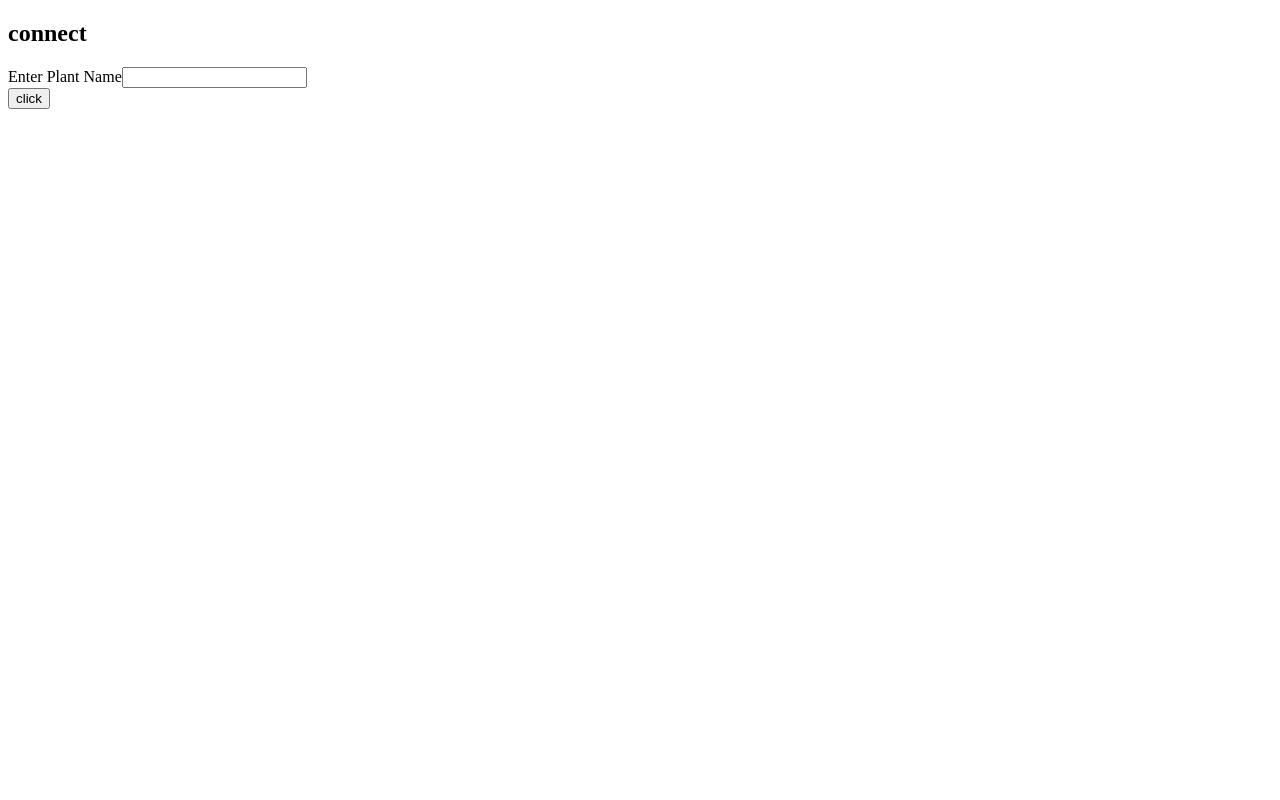
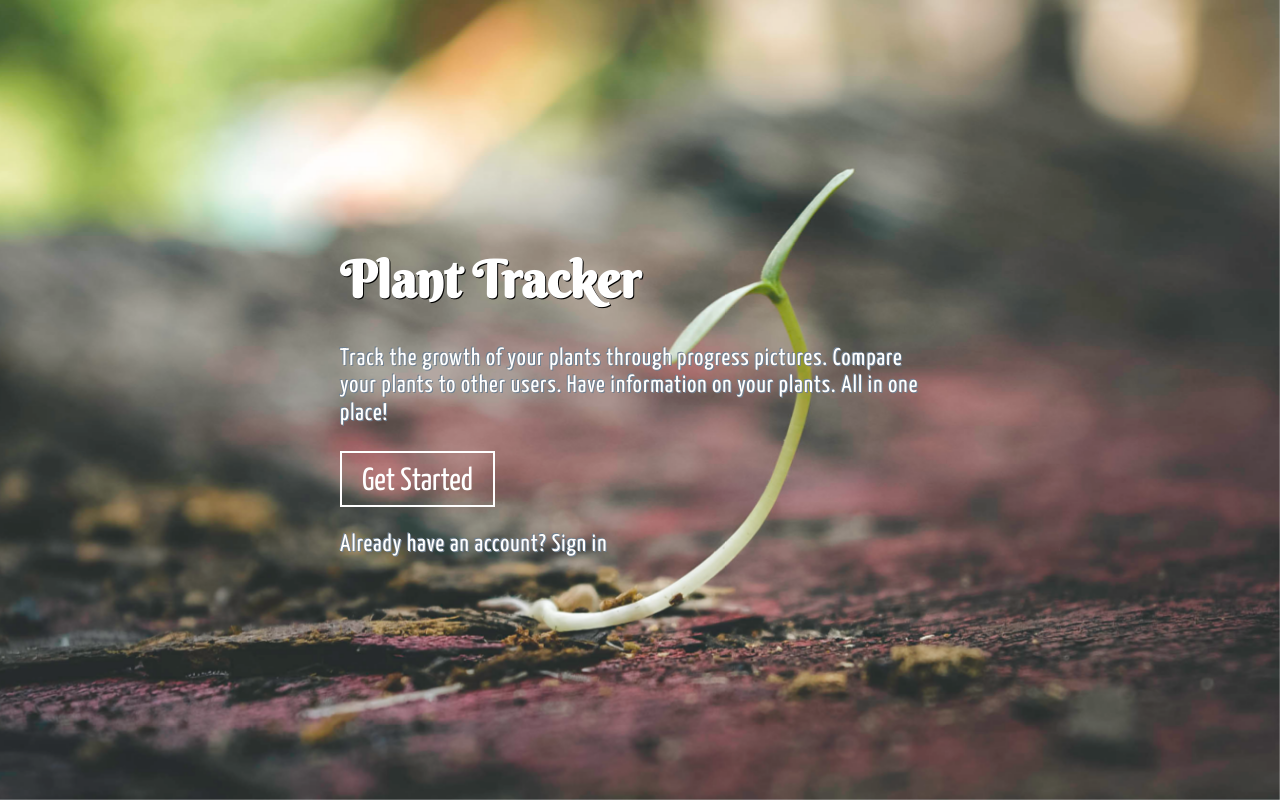
Before and after one commit to An-AngryBear/plant-tracker, a React app: page / in a window 1280 px wide. Built offline with nearby package versions, Linux system fonts and the light colour scheme.

Commit message:
path css, basic styles for landing page

```diff
--- a/app.js
+++ b/app.js
@@ -19,8 +19,8 @@ app.use(helmet());
 // CSP
 app.use(helmet.contentSecurityPolicy({
     directives: {
-        defaultSrc: ["'self'"],
-        styleSrc: ["'unsafe-inline'", "'self'"],
+        // defaultSrc: ["'self'"],
+        // styleSrc: ["'unsafe-inline'", "'self'"],
         imgSrc: ['*'],
         connectSrc: ["'self'", 'ws:']
     }
--- a/client/src/js/components/container/FormContainer.js
+++ b/client/src/js/components/container/FormContainer.js
@@ -1,5 +1,4 @@
 import React, { Component } from "react";
-import ReactDOM from "react-dom";
 import Input from "../presentational/Input";
 import { plantSearch } from '../../factories/Scraper-Factory'
 class FormContainer extends Component {
--- a/client/src/js/components/presentational/Home.js
+++ b/client/src/js/components/presentational/Home.js
@@ -4,11 +4,18 @@ import createReactClass from 'create-react-class';
 const Home = createReactClass({
     render: function() {
         return (
-            <div class="welcome">
-                <p>Welcome</p>
+            <div className="home-container">
+                <div className="site-intro">
+                    <h1 className="landing-title">Plant Tracker</h1>
+                    <p className="landing-desc">Track the growth of your plants through progress pictures. Compare your plants to other users. Have information on your plants. All in one place!</p>
+                    <button className="get-started">Get Started</button>
+                    <p>Already have an account? <a>Sign in</a></p>
+                </div>
             </div>
-        );
+        )
     }
 });
 
+
+
 export default Home;
--- a/client/src/js/components/presentational/main-layout.js
+++ b/client/src/js/components/presentational/main-layout.js
@@ -8,7 +8,11 @@ import createReactClass from 'create-react-class';
 const MainLayout = createReactClass({
     render: function() {
         return (
-            <FormContainer/>
+            <div>
+                <main>
+                    {this.props.children}
+                </main>
+            </div>
         );
     }
 });
--- a/client/src/static/index.html
+++ b/client/src/static/index.html
@@ -4,10 +4,12 @@
     <meta charset="UTF-8">
     <meta name="viewport" content="width=device-width, initial-scale=1.0">
     <meta http-equiv="X-UA-Compatible" content="ie=edge">
+    <link href="https://fonts.googleapis.com/css?family=Berkshire+Swash|Yanone+Kaffeesatz" rel="stylesheet">
+    <link rel="stylesheet" type="text/css" href="client/dist/css/main.css">
+    <link rel="stylesheet" type="text/css" href="node_modules/normalize.css/normalize.css">
     <title>Document</title>
 </head>
 <body>
-    <h2>connect</h2>
     <div id="root"></div>
 </body>
 </html>
```
Also changed, not shown: client/dist/css/main.css (added), client/dist/index.html, client/dist/js/main.js, client/imgs/seedling.jpeg (added), client/src/css/main.css (added), client/src/js/components/container/nav.js (added).
